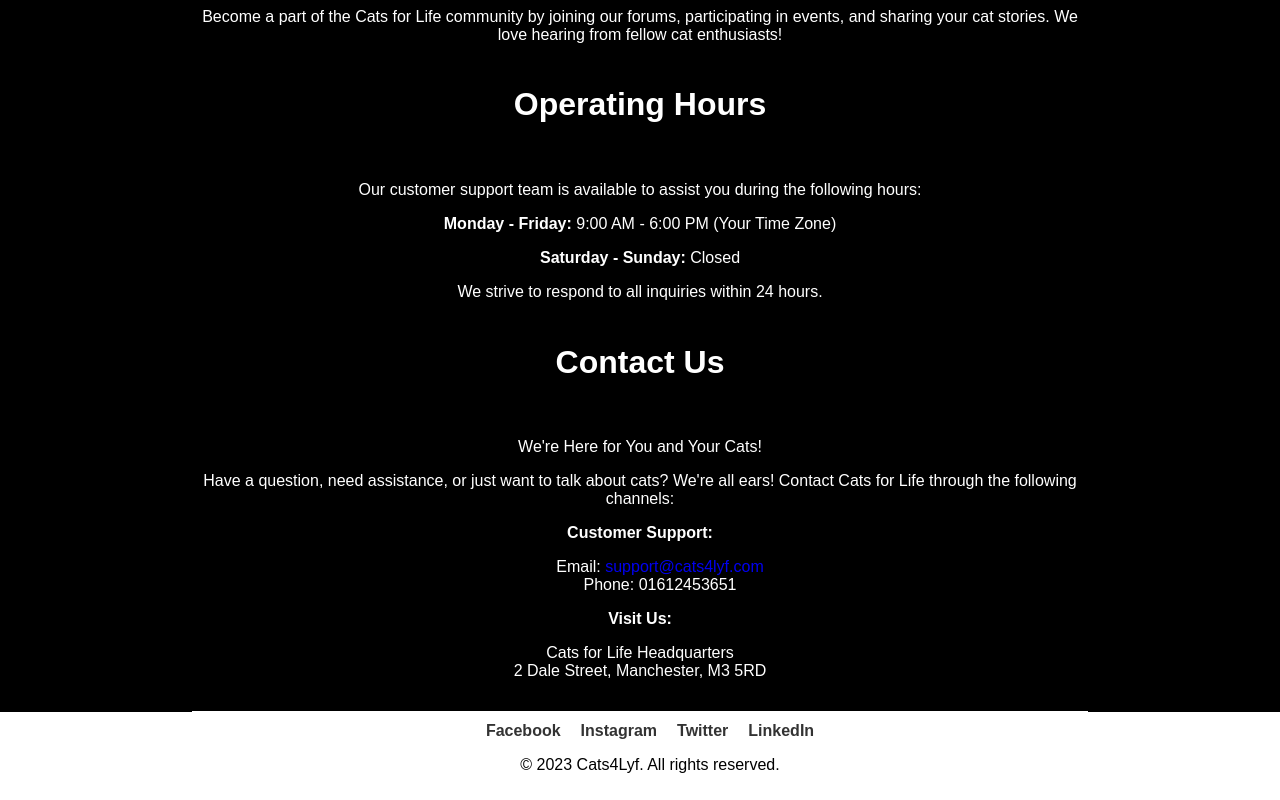
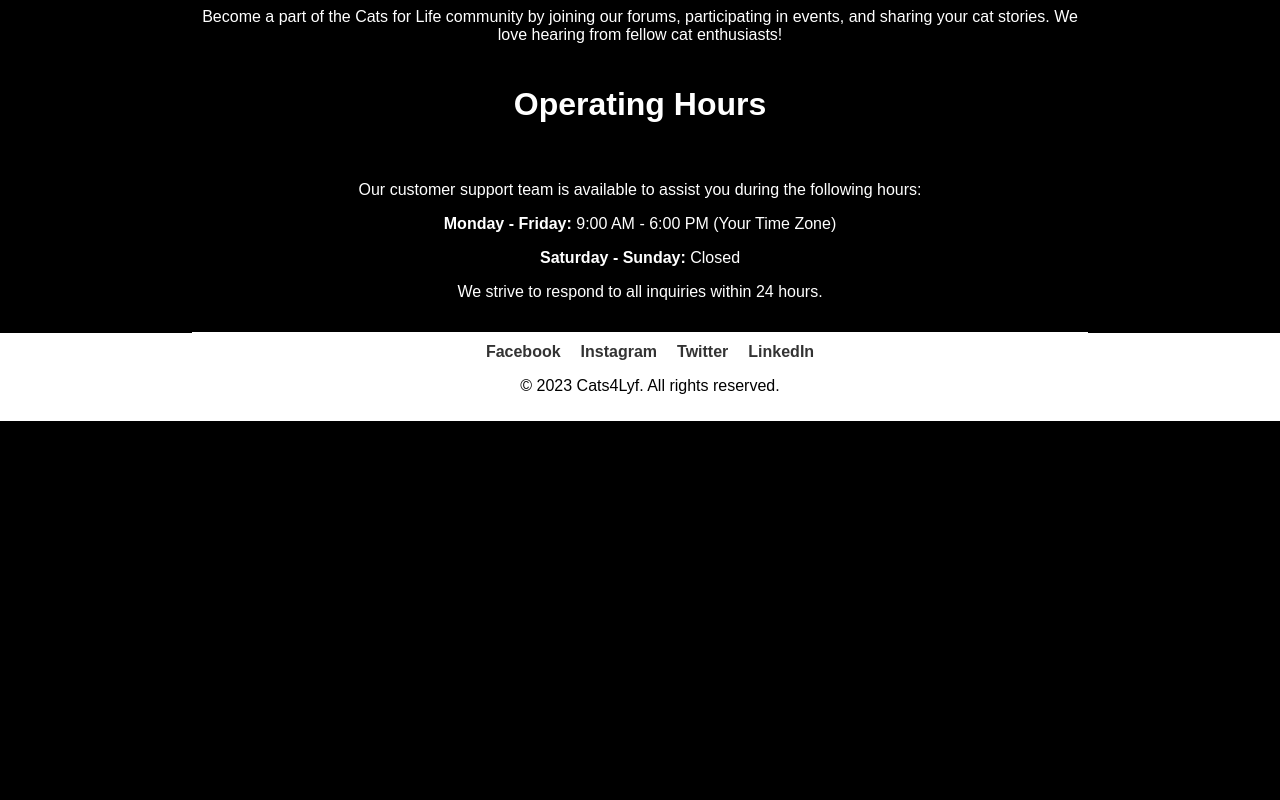
Before and after one commit to latham91/cn-cats4lyf, a React (Vite) app: page /Contact in a window 1280 px wide. Shown: the part 1054-1854 px from the top of the page. After the commit the page ends 1475 px from the top, so only its background shows below. Built offline with nearby package versions, Linux system fonts and the light colour scheme; no server answers.

Commit message:
Adjusted content in contact us page

```diff
--- a/src/pages/Contact.jsx
+++ b/src/pages/Contact.jsx
@@ -7,6 +7,8 @@ const ContactUs = () => {
                 <div className="row">
                     <div className="col-md-4">
                         <h2>Contact Us</h2>
+                        <div className="row mt-4">
+                            <div className="col-md-12">
                                 <p>We are here for you and your cats!</p>
                                 <p>
                                     Have a question, need assistance, or just want to talk about cats? We&apos;re all ears!
@@ -25,6 +27,8 @@ const ContactUs = () => {
                                         Cats for Life Headquarters
                                         <br />2 Dale Street, Manchester, M3 5RD
                                     </p>
+                                </div>
+                            </div>
                         </div>
                     </div>
                     <div className="col-md-4">
@@ -81,31 +85,6 @@ const ContactUs = () => {
                         <p>We strive to respond to all inquiries within 24 hours.</p>
                     </div>
                 </div>
-
-                <div className="row mt-4">
-                    <div className="col-md-12">
-                        <h4>Contact Us</h4>
-                        <p>We&apos;re Here for You and Your Cats!</p>
-                        <p>
-                            Have a question, need assistance, or just want to talk about cats? We&apos;re all ears!
-                            Contact Cats for Life through the following channels:
-                        </p>
-                        <div>
-                            <strong>Customer Support:</strong>
-                            <ul>
-                                <li>
-                                    Email: <a href="mailto:support@cats4lyf.com">support@cats4lyf.com</a>
-                                </li>
-                                <li>Phone: 01612453651</li>
-                            </ul>
-                            <strong>Visit Us:</strong>
-                            <p>
-                                Cats for Life Headquarters
-                                <br />2 Dale Street, Manchester, M3 5RD
-                            </p>
-                        </div>
-                    </div>
-                </div>
             </div>
         </section>
     );
```
Also changed, not shown: 1 other file (tests, documents, lock files or other folders). Lines whose indentation alone changed are shown as unchanged.
